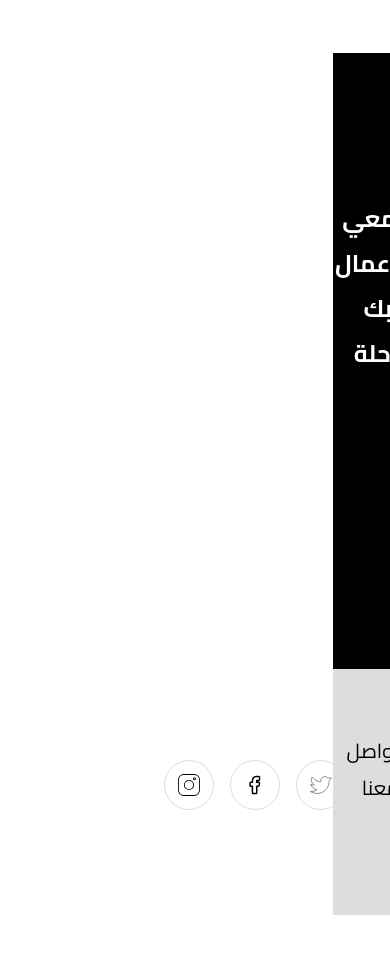
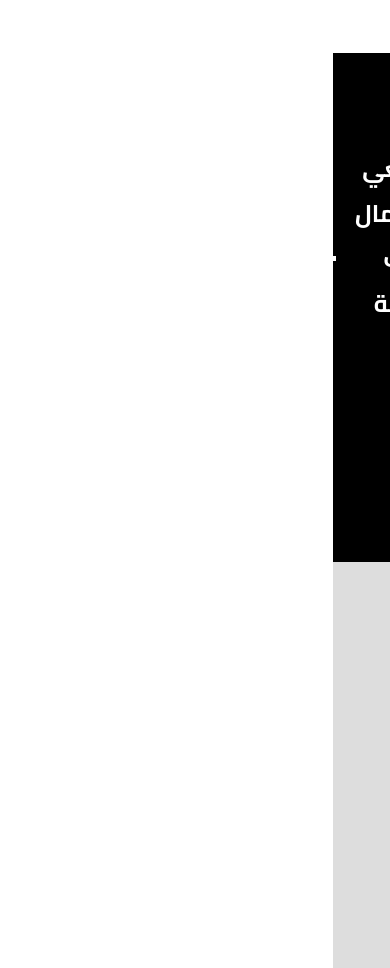
Before and after one commit to mo7amedehab97/amjad_ghanima, a React (Vite) app: page / in a window 390 px wide. Shown: the part 9200-10168 px from the top of the page. Before the commit the page ends 10115 px from the top, so only its background shows below. Built offline with nearby package versions, Linux system fonts and the light colour scheme.

Commit message:
add footer responsive and talk section

```diff
--- a/src/components/Footer/index.css
+++ b/src/components/Footer/index.css
@@ -7,3 +7,9 @@
     padding: 2.5rem 120px;
     align-items: center;
 }
+@media (max-width: 900px) {
+    footer{
+        flex-direction: column;
+        gap: 2rem;
+    }
+}
--- a/src/components/TalkSection/index.css
+++ b/src/components/TalkSection/index.css
@@ -72,3 +72,30 @@
     font-size: 18px;
     font-weight: 600;
 }
+
+@media (max-width: 660px) {
+
+
+    .talk_holder {
+        margin-right: 60px;
+
+    }
+
+    .talk_container img {
+        width: 250px;
+        height: 250px;
+        border-radius: 50%;
+        object-fit: cover;
+
+
+    }
+
+    .talk_contact img {
+        width: 30px;
+        height: 30px;
+        object-fit: cover;
+        border-radius: 0;
+    }
+
+
+}
```
